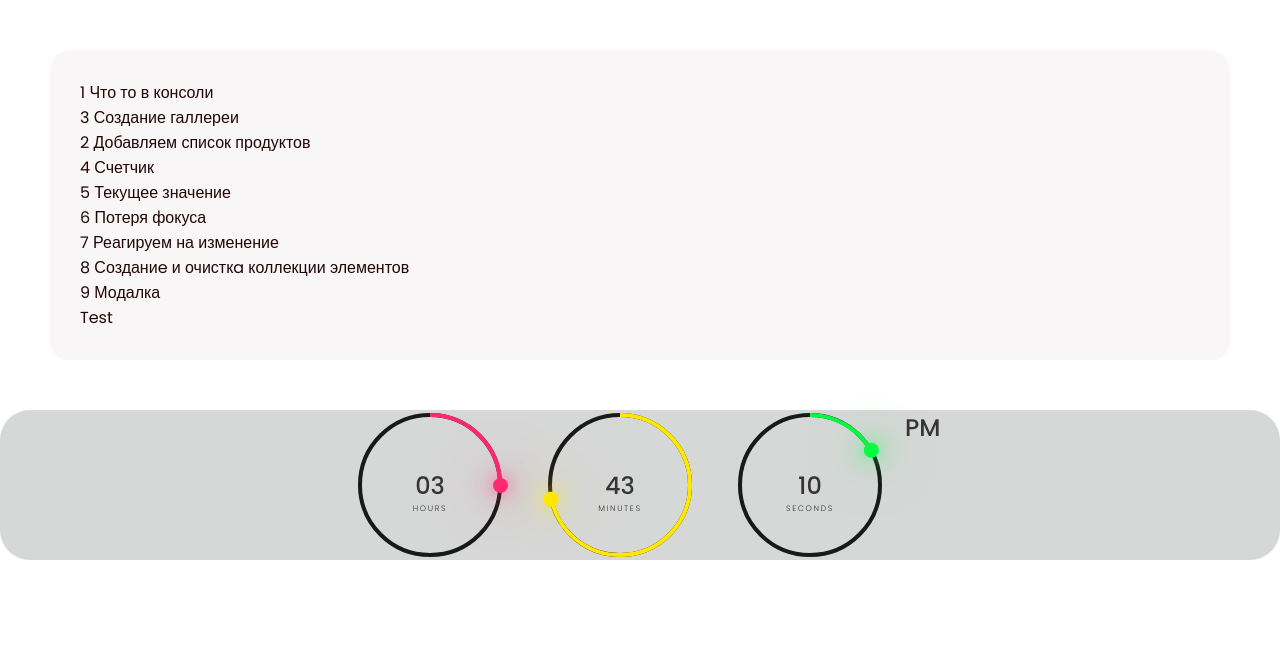
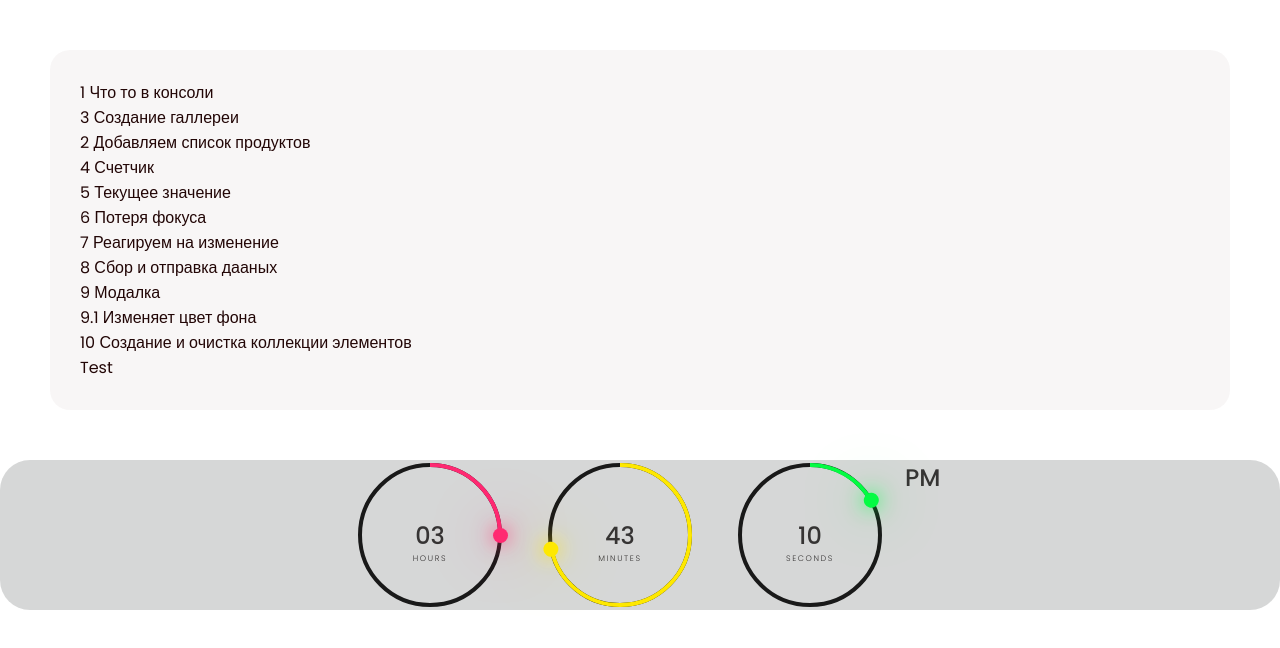
Before and after one commit to Malk0v/js-hw-07, a plain HTML site: page index.html in a window 1280 px wide. Drawn offline with Linux system fonts and the light colour scheme.

Commit message:
Update index.html

```diff
--- a/index.html
+++ b/index.html
@@ -19,10 +19,16 @@
         <li class="a"><a href="./task-5.html">5 Текущее значение</a></li>
         <li class="a"><a href="./task-6.html">6 Потеря фокуса</a></li>
         <li class="a"><a href="./task-7.html">7 Реагируем на изменение</a></li>
-        <li class="a"><a href="./task-8.html">8 Созданиe и очисткa коллекции элементов</a></li>
+        <li class="a"><a href="./task-8.html">8 Сбор и отправка дааных</a></li>
         <li class="a"><a href="./task-9.html">9 Модалка</a></li>
+        <li class="a"><a href="./task-9.1.html">9.1 Изменяет цвет фона</a></li>
+        <li class="a"><a href="./task-10.html">10 Создание и очистка коллекции элементов</a></li>
         <li class="a"><a href="./task-test.html">Test</a></li>
     </ul>
+
+
+
+    <!-- ========= clock ======== -->
 
     <div class="container">
         <div id="time">
```
